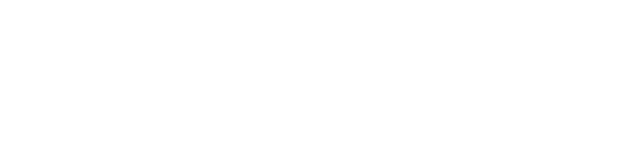
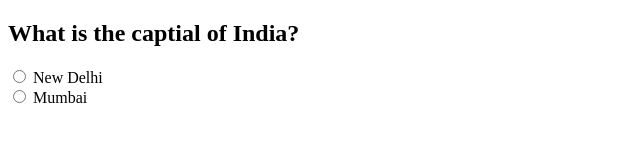
Before and after one commit to acciojob/trivia-Trilokesh237, a website: page main.html in a window 1280 px wide. Shown: the whole page, without its empty margins (0-640 px from the left). Drawn offline with Linux system fonts and the light colour scheme.

Commit message:
created a submission

```diff
--- a/main.html
+++ b/main.html
@@ -8,6 +8,13 @@
 
 <body>
 	<!-- the entire body must be written by student -->
+	<h2>What is the captial of India?</h2>
+	<form>
+  <input type="radio" id="newDelhi" name="capital" value="newDelhi">
+  <label for="newDelhi">New Delhi</label><br>
+  <input type="radio" id="mumbai" name="capital" value="mumbai">
+  <label for="mumbai">Mumbai</label><br>
+</form>
     <script type="text/javascript" src="./script.js">
 </script>
 
```
